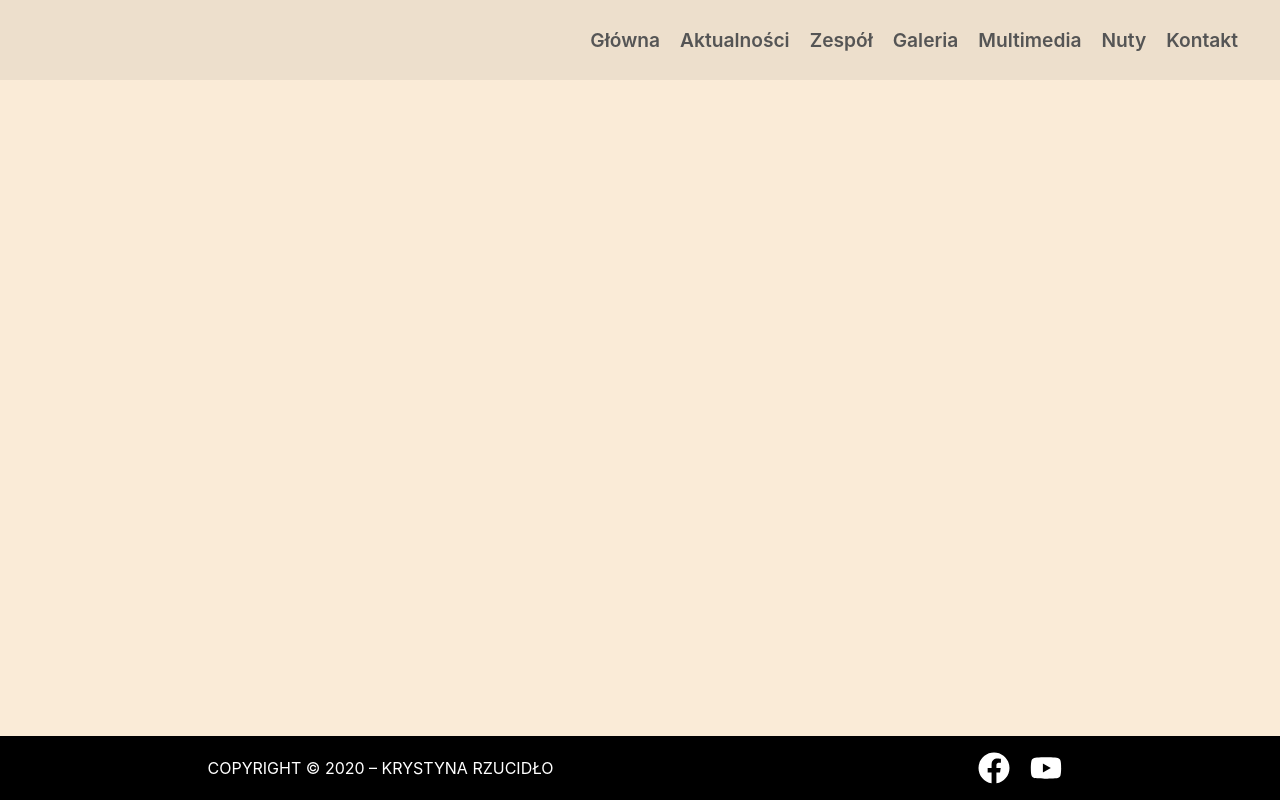
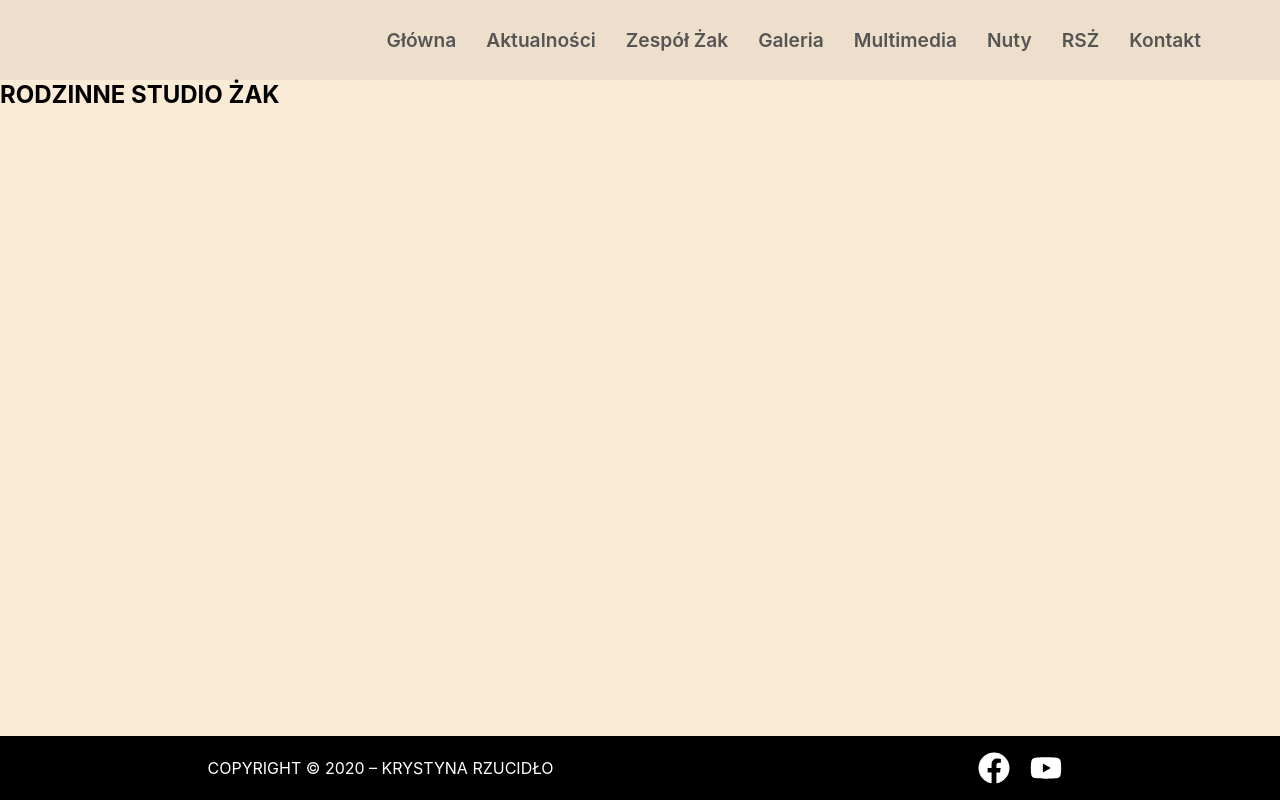
Before and after one commit to Micharzu/KRz-page, a React (Create React App) app: page /rodzinne-studio-zak in a window 1280 px wide. Built offline with nearby package versions, Linux system fonts and the light colour scheme.

Commit message:
add rsz to app

```diff
--- a/src/App.js
+++ b/src/App.js
@@ -9,6 +9,7 @@ import Band from "./components/Band/Band";
 import Gallery from "./components/Gallery/Gallery";
 import Multimedia from "./components/Multimedia/Multimedia";
 import Sheets from "./components/Sheets/Sheets";
+import RSZ from "./components/RSZ/RSZ";
 import Contact from "./components/Contact/Contact";
 import Footer from "./Footer/Footer";
 
@@ -22,10 +23,11 @@ function App() {
             <Switch>
               <Route exact path="/" component={Home} />
               <Route path="/aktualnosci" component={News} />
-              <Route path="/zespol" component={Band} />
+              <Route path="/zespol-zak" component={Band} />
               <Route path="/galeria" component={Gallery} />
               <Route path="/multimedia" component={Multimedia} />
               <Route path="/nuty" component={Sheets} />
+              <Route path="/rodzinne-studio-zak" component={RSZ} />
               <Route path="/kontakt" component={Contact} />
             </Switch>
           </div>
--- a/src/Navigation/Nav.js
+++ b/src/Navigation/Nav.js
@@ -2,8 +2,6 @@ import React, { useEffect, useRef } from "react";
 import "./nav-styles/Nav.css";
 
 import { Link } from "react-router-dom";
-
-import Logo from "../assets/icons/rsz-icon.png";
 
 function Nav() {
   const navbarRef = useRef();
@@ -22,8 +20,8 @@ function Nav() {
           <Link to="/aktualnosci" className="nav-link">
             <li>Aktualności</li>
           </Link>
-          <Link to="/zespol" className="nav-link">
-            <li>Zespół</li>
+          <Link to="/zespol-zak" className="nav-link">
+            <li>Zespół Żak</li>
           </Link>
           <Link to="/galeria" className="nav-link">
             <li>Galeria</li>
@@ -33,6 +31,9 @@ function Nav() {
           </Link>
           <Link to="/nuty" className="nav-link">
             <li>Nuty</li>
+          </Link>
+          <Link to="/rodzinne-studio-zak" className="nav-link">
+            <li>RSŻ</li>
           </Link>
           <Link to="/kontakt" className="nav-link">
             <li>Kontakt</li>
--- a/src/Navigation/nav-styles/Nav.css
+++ b/src/Navigation/nav-styles/Nav.css
@@ -29,7 +29,7 @@
   -webkit-box-align: center;
       -ms-flex-align: center;
           align-items: center;
-  width: 95%;
+  width: 90%;
 }
 
 .navbar .nav-items .nav-links {
@@ -45,7 +45,7 @@
 
 .navbar .nav-items .nav-links .nav-link {
   text-decoration: none;
-  padding: 5px 10px;
+  padding: 5px 15px;
 }
 
 .navbar .nav-items .nav-links .nav-link li {
--- a/src/Navigation/nav-styles/Nav.scss
+++ b/src/Navigation/nav-styles/Nav.scss
@@ -15,7 +15,7 @@
     flex-direction: row;
     justify-content: flex-end;
     align-items: center;
-    width: 95%;
+    width: 90%;
 
     .nav-links {
       display: flex;
@@ -23,7 +23,7 @@
       list-style: none;
       .nav-link {
         text-decoration: none;
-        padding: 5px 10px;
+        padding: 5px 15px;
         li {
           color: rgb(85, 85, 85);
           font-weight: 600;
--- /dev/null
+++ b/src/components/RSZ/RSZ.js
@@ -0,0 +1,11 @@
+import React from "react";
+
+function RSZ() {
+  return (
+    <div className="rsz">
+      <h2>RODZINNE STUDIO ŻAK</h2>
+    </div>
+  );
+}
+
+export default RSZ;
```
Also changed, not shown: 1 other file (tests, documents, lock files or other folders).
